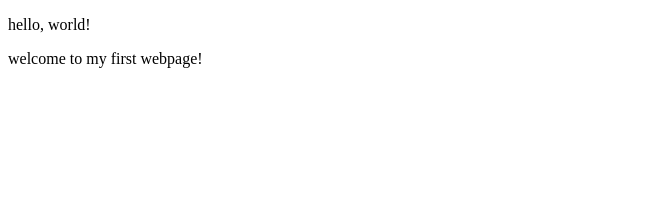
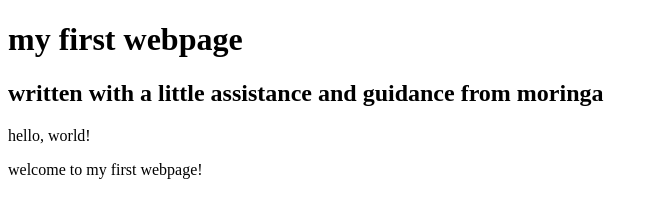
Before and after one commit to alvnka/first-webpage, a plain HTML site: page my-first-webpage.html in a window 1280 px wide. Shown: the whole page, without its empty margins (0-657 px from the left). Drawn offline with Linux system fonts and the light colour scheme.

Commit message:
add header block elements

```diff
--- a/my-first-webpage.html
+++ b/my-first-webpage.html
@@ -4,6 +4,9 @@
     <title>My first webpage!</title>
   </head>
   <body>
+    <h1>my first webpage</h1>
+    <h2>written with a little assistance and guidance  from moringa</h2>
+
   <p>hello, world!</p>
   <p>welcome to my first webpage!</p>
   </body>
```
